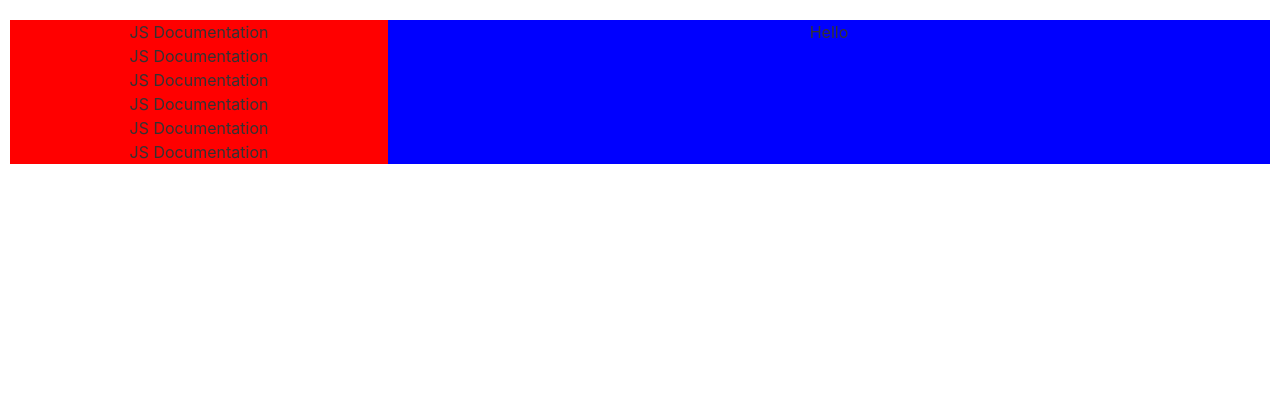
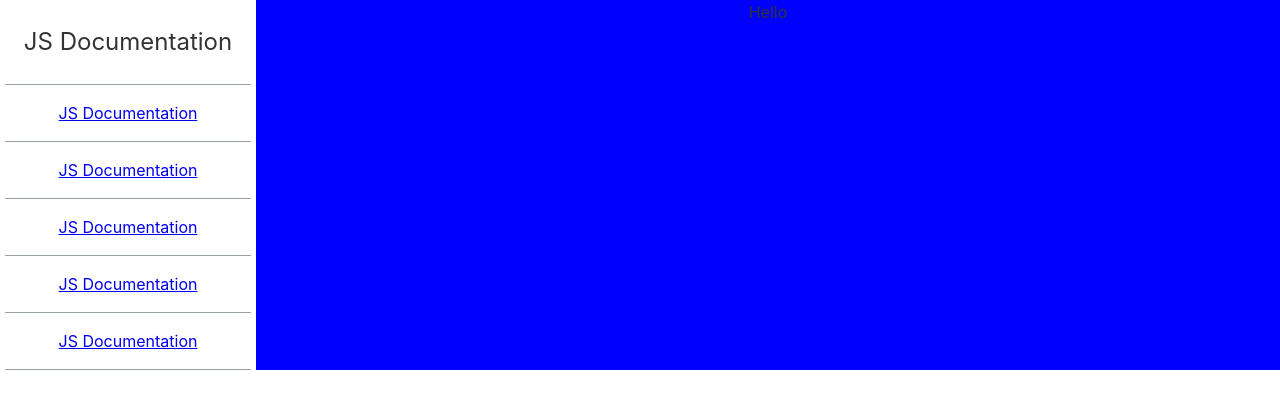
Before and after one commit to Bhavin789/Basic-HTML-CSS, a React (Create React App) app: page /documentation in a window 1280 px wide. Shown: the top 408 px of the page. Built offline with nearby package versions, Linux system fonts and the light colour scheme.

Commit message:
update: Update HTML elements to resemble more to the semantics, WIP

```diff
--- a/src/css/documentation.css
+++ b/src/css/documentation.css
@@ -1,14 +1,24 @@
 @import url("https://fonts.googleapis.com/css?family=Poppins:200i,400&display=swap");
 
-#main.documentation {
+#main-doc {
   display: grid;
-  grid-template-columns: 30% 70%;
+  grid-template-columns: 20% 80%;
 }
 
-.nav {
-  background-color: red;
+#navbar {
   display: flex;
   flex-direction: column;
+  padding: 0px 5px;
+}
+
+.nav-link.header {
+  font-size: 1.5em;
+  border-bottom: 1px solid rgba(0, 22, 22, 0.4);
+}
+
+.nav-link {
+  padding: 1em 0;
+  border-bottom: 1px solid rgba(0, 22, 22, 0.4);
 }
 
 .content {
--- a/src/pages/DocumentationPage.tsx
+++ b/src/pages/DocumentationPage.tsx
@@ -3,16 +3,25 @@ import "../css/documentation.css";
 
 const DocumentationPage = () => {
   return (
-    <div id="main" className="documentation">
-      <div className="nav">
-        <div>JS Documentation</div>
-        <div>JS Documentation</div>
-
-        <div>JS Documentation</div>
-        <div>JS Documentation</div>
-        <div>JS Documentation</div>
-        <div>JS Documentation</div>
-      </div>
+    <div id="main-doc">
+      <nav id="navbar">
+        <header className="nav-link header">JS Documentation</header>
+        <a href="#" className="nav-link">
+          JS Documentation
+        </a>
+        <a href="#" className="nav-link">
+          JS Documentation
+        </a>
+        <a href="#" className="nav-link">
+          JS Documentation
+        </a>
+        <a href="#" className="nav-link">
+          JS Documentation
+        </a>
+        <a href="#" className="nav-link">
+          JS Documentation
+        </a>
+      </nav>
 
       <div className="content"> Hello</div>
     </div>
```
Also changed, not shown: 1 other file (tests, documents, lock files or other folders).
